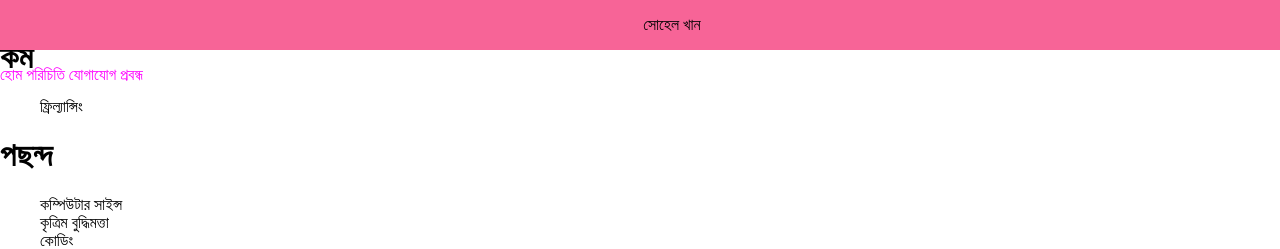
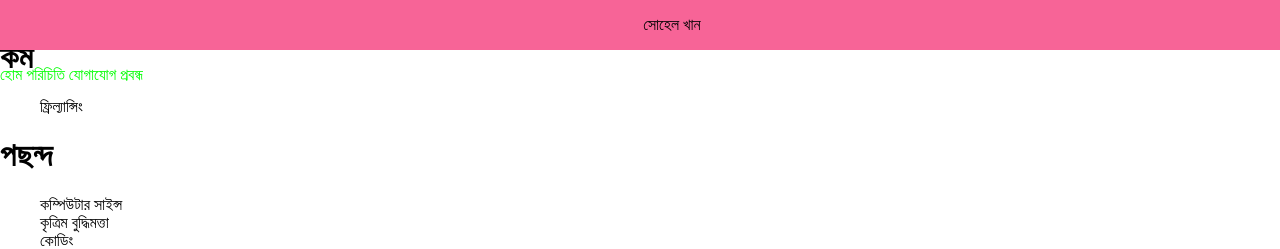
Before and after one commit to sohelkhanz/sohelkhanz.github.io, a Jekyll site: the page built from index.md, in a window 1280 px wide. Shown: the top 249 px of the page. Built offline with Jekyll 4.4.1, drawn with Linux system fonts in a browser that asks for light colours.

Commit message:
Update style.css

```diff
--- a/assets/css/style.css
+++ b/assets/css/style.css
@@ -41,7 +41,7 @@ header {
 .menu ul a {
     width: auto;
     height: inherit;
-    color: #ff00ff;
+    color: #00ff00;
     display: inline-block;
 }
 .menu ul a:hover {
@@ -73,7 +73,7 @@ header {
         text-align: left;
         width: 100%;
         height: 50px;
-        background-color: #00ff00;
+        background-color: #ff00ff;
         padding: 10px 0px 10px 5%;
     }
     .menu-icon {
```
